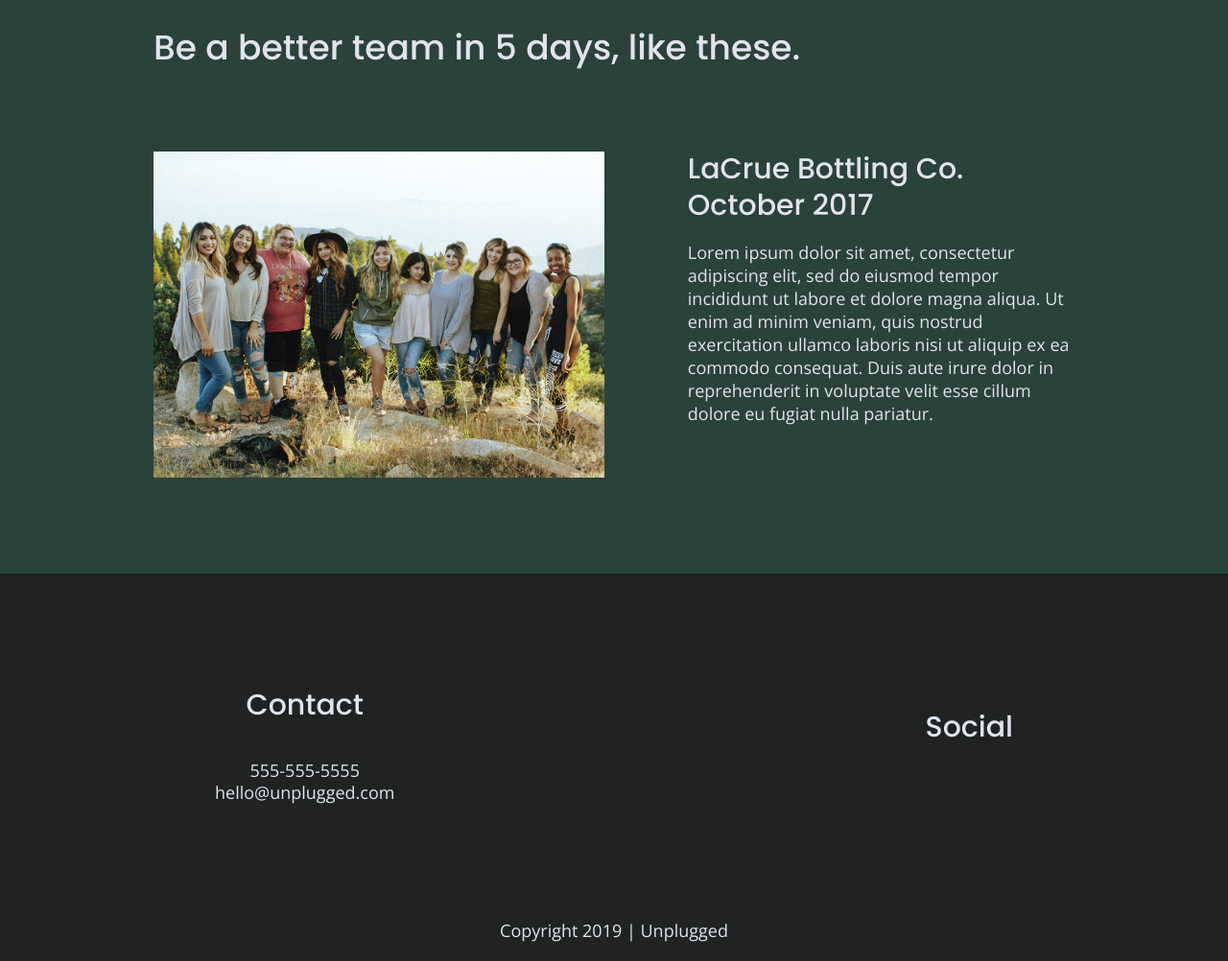
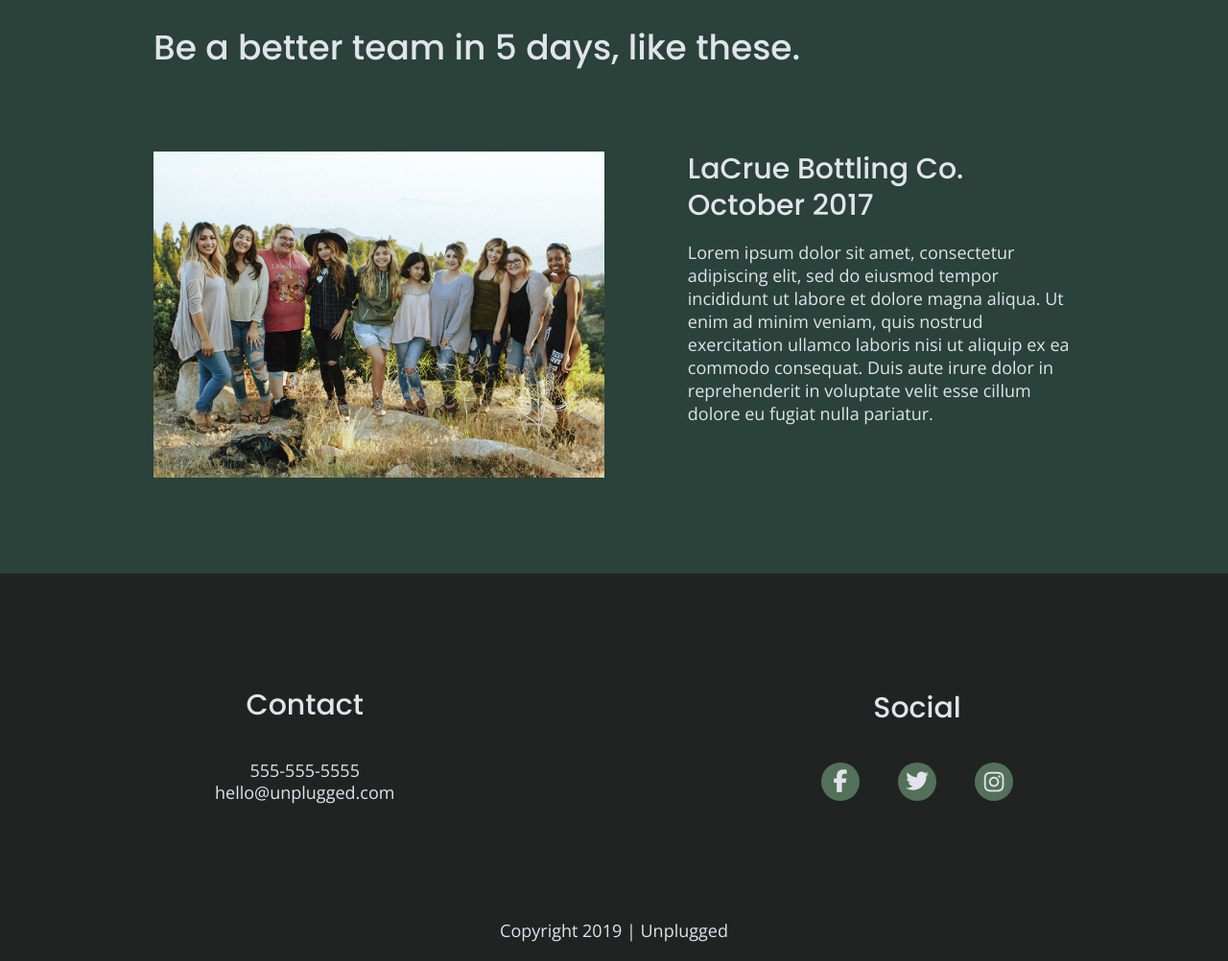
Before and after one commit to antodis79/unplugged-retreat, a website built with Parcel: page index.html in a window 1280 px wide. Shown: the part 1957-2959 px from the top of the page at 96% size. Built offline with nearby package versions, Linux system fonts and the light colour scheme.

Commit message:
Eighteenth commit

```diff
--- a/css/main.css
+++ b/css/main.css
@@ -241,13 +241,20 @@ footer .social-icons {
   display: flex;
   justify-content: space-around;
   align-items: center;
-
 }
 
 footer .social-icons p {
+  background-color: #527158;
+  border-radius: 50%;
+  width: 40px;
+  height: 40px;
   display: flex;
   justify-content: center;
   align-items: center;
+}
+
+footer .social-icons p i {
+  font-size: 1.3125em;
 }
 
 footer .copyright {
@@ -676,6 +683,11 @@ footer p {
     line-height: 1.285;
 }
 
+footer .social-icons {
+  width: 12.5em;
+  justify-content: space-between;
+}
+
 
 footer .copyright {
   width: 100%;
--- a/index.html
+++ b/index.html
@@ -136,9 +136,9 @@
         <div class="social">
           <h4>Social</h4>
           <div class="social-icons">
-            <p><a href="https://www.facebook.com/yoursite" target="_blank"></a></p>
-            <p><a href="https://www.twitter.com/yoursite" target="_blank"></a></p>
-            <p><a href="https://www.instagram.com/yoursite" target="_blank"></a></p>
+            <p><a href="https://www.facebook.com/yoursite" target="_blank"><i class="fab fa-facebook-f"></i></a></p>
+            <p><a href="https://www.twitter.com/yoursite" target="_blank"><i class="fab fa-twitter"></i></a></p>
+            <p><a href="https://www.instagram.com/yoursite" target="_blank"></a><i class="fab fa-instagram"></i></p>
           </div>
         </div>
       </div>
```
